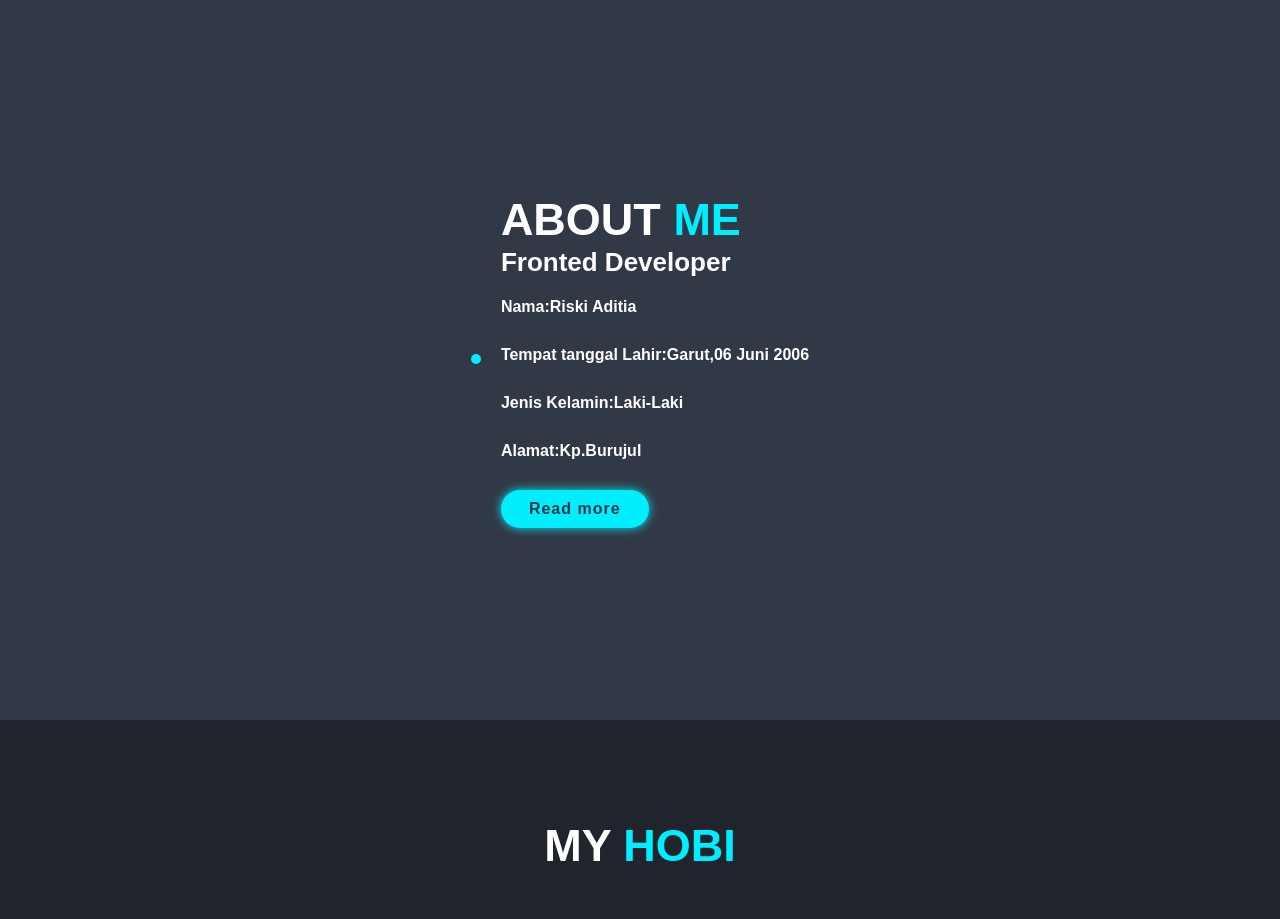
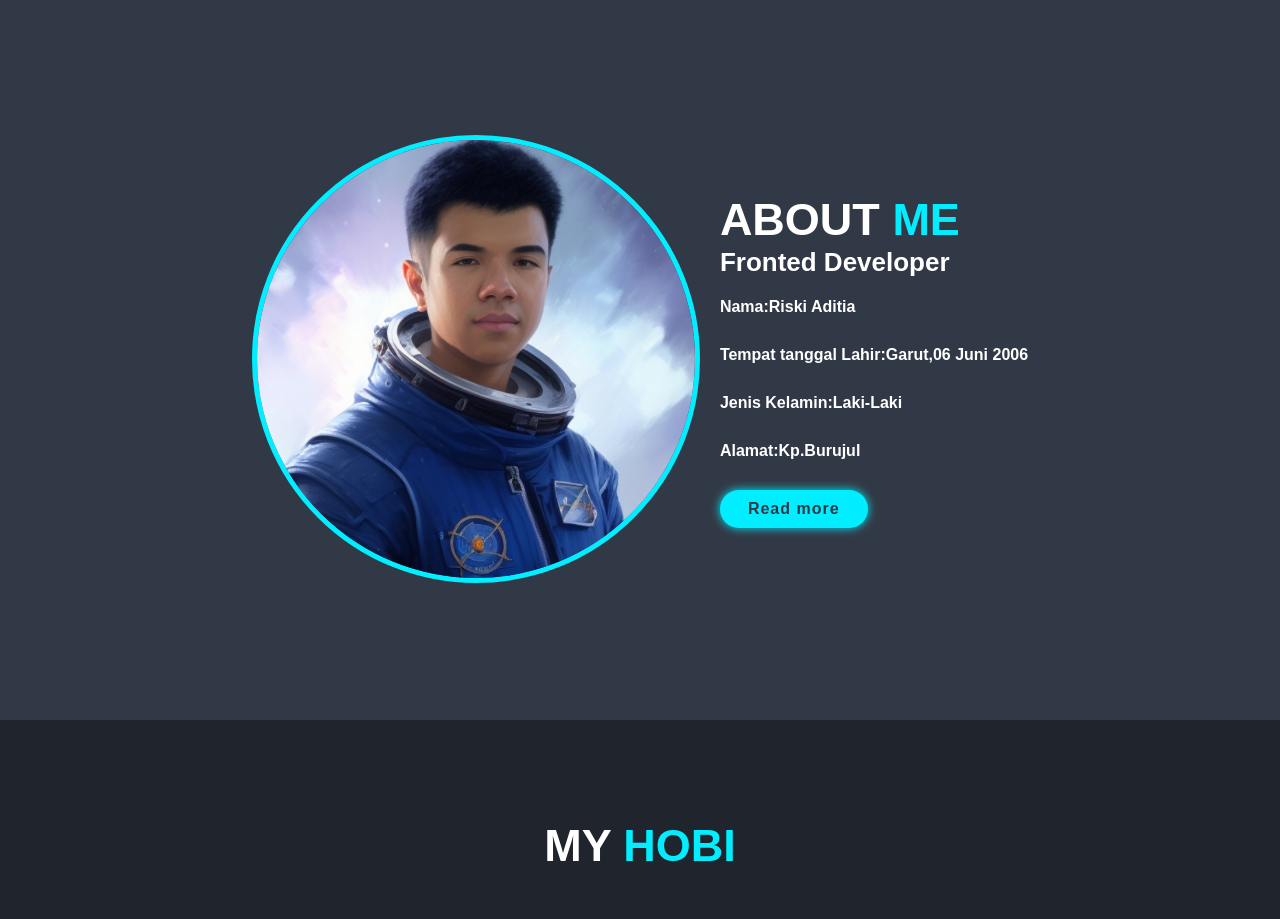
Before and after one commit to Riski12346/rsky123.github.io, a plain HTML site: page index.html in a window 1280 px wide. Shown: the part 880-1799 px from the top of the page. Drawn offline with nearby package versions, Linux system fonts and the light colour scheme.

Commit message:
Update index.html

```diff
--- a/index.html
+++ b/index.html
@@ -43,7 +43,7 @@
 
 	<section class="about" id="about">
 		<div class="about-img">
-			<img src="hometimg.jpg" alt="">
+			<img src="homeimg.jpg" alt="">
 		</div>
 
 		<div class="about-content">
```
